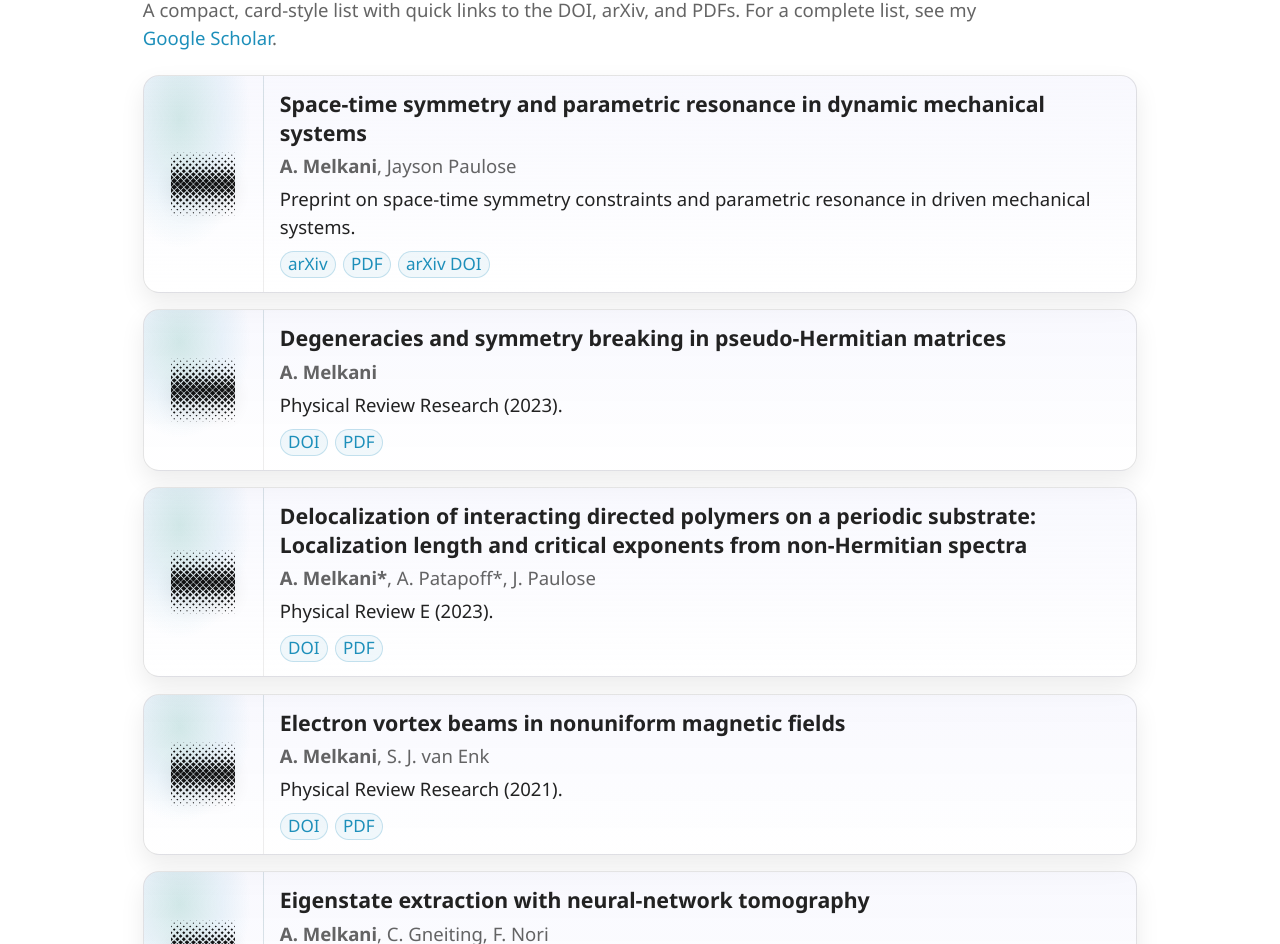
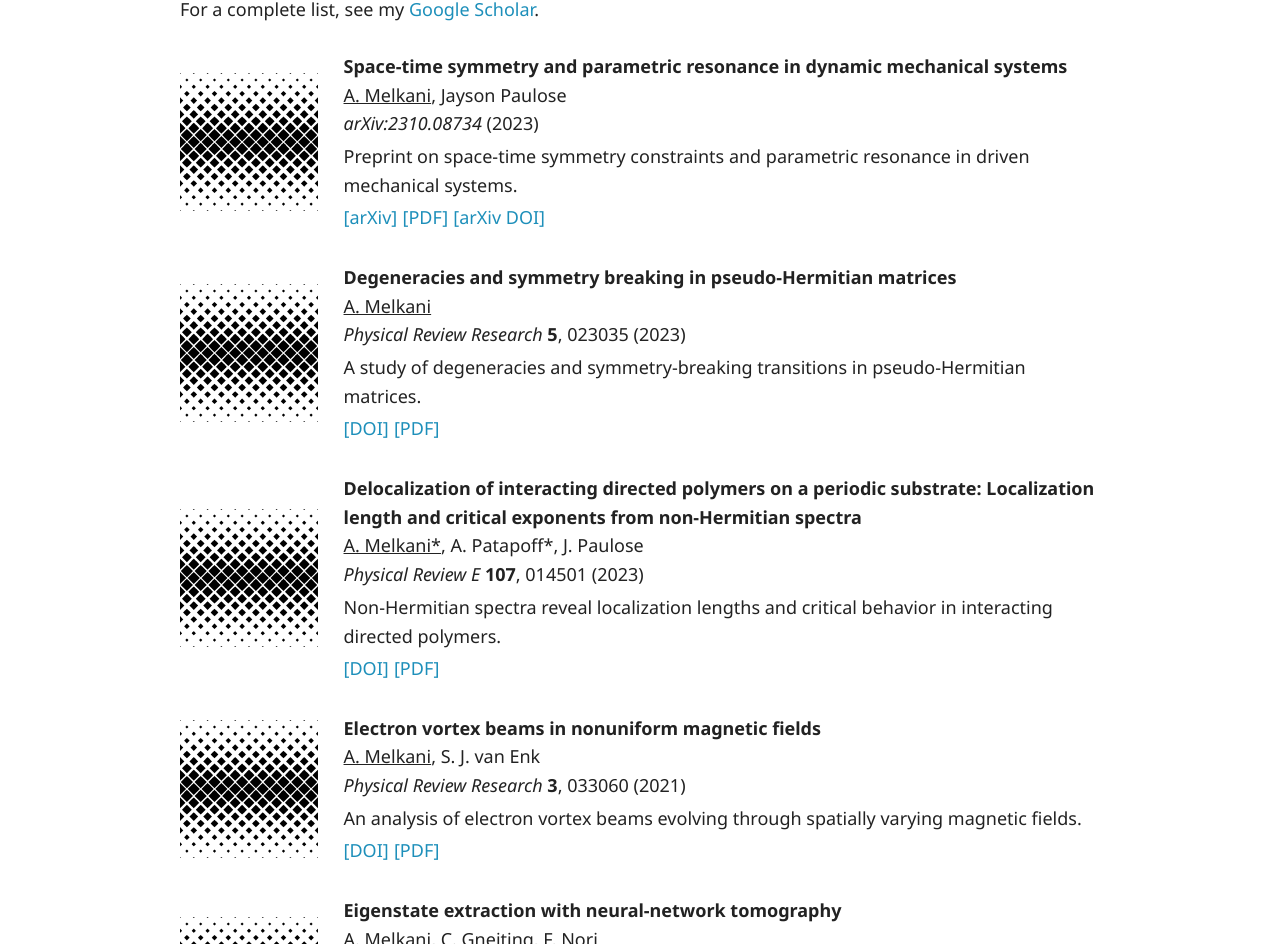
Before and after one commit to elMelkani/elmelkani.github.io, a plain HTML site: page publications2.html in a window 1280 px wide. Shown: the part 148-1092 px from the top of the page. Drawn offline with Linux system fonts and the light colour scheme.

Commit message:
new pubs

```diff
--- a/components/header.js
+++ b/components/header.js
@@ -30,7 +30,7 @@ class FooterText extends HTMLElement {
 		this.innerHTML =
 
 	`<div id="buffer"></div>
-	<footer id="footer">   <div>Last updated: September 2023. Stylesheets adapted from Kira Goldner's template.</div> </footer>
+	<footer id="footer">   <div>Last updated: September 2025. Stylesheets adapted from Kira Goldner's template.</div> </footer>
 `;
 	}
 }
--- a/publications2.html
+++ b/publications2.html
@@ -152,6 +152,32 @@
       height: 52px;
     }
   }
+
+  /* Match the downloaded Shankar Lab publication-row layout. */
+  #contentpane { max-width: 1000px; }
+  .pubs-header { gap: 0; margin: 1rem 0 2.4rem; }
+  .pubs-header h4 { margin-bottom: .7rem; }
+  .pubs-subtitle { max-width: 78ch; color: #222; font-size: 18px; line-height: 1.6; }
+  .pub-grid { counter-reset: publication 6; display: block; }
+  .pub-card { counter-increment: publication -1; display: grid; grid-template-columns: minmax(120px, 15%) 1fr; column-gap: 2.2rem; align-items: center; margin: 0 0 2.7rem; overflow: visible; background: transparent; border: 0; border-radius: 0; box-shadow: none; transition: none; }
+  .pub-card:hover { transform: none; box-shadow: none; border-color: transparent; }
+  .pub-thumb { display: block; padding: 0; background: transparent; border: 0; }
+  .pub-thumb img { display: block; width: 100%; height: 140px; object-fit: contain; opacity: 1; filter: none; }
+  .pub-body { position: relative; padding: 0; font-size: 18px; line-height: 1.6; }
+  .pub-body::before { content: none; }
+  .pub-me { font-weight: 400; text-decoration: underline; }
+  .pub-title { margin: 0; font-size: 18px; line-height: 1.6; }
+  .pub-title a { color: #222; }
+  .pub-title a:hover { color: #40A596; }
+  .pub-authors { margin: 0; color: #222; }
+  .pub-venue { margin: 0; color: #222; }
+  .pub-summary { min-height: 1.6em; margin: .35rem 0 .25rem; color: #222; }
+  .pub-links { display: flex; gap: .45rem; margin: 0; }
+  .pub-links a { display: inline; padding: 0; border: 0; border-radius: 0; background: transparent; color: #1D8FBA; font-size: 18px; line-height: 1.6; }
+  .pub-links a::before { content: "["; }
+  .pub-links a::after { content: "]"; }
+  .pub-links a:hover { border: 0; background: transparent; color: #40A596; }
+  @media (max-width: 720px) { .pub-card { grid-template-columns: 95px 1fr; column-gap: 1.2rem; } .pub-thumb img { width: 100%; height: 100px; } .pub-body { padding-left: 0; font-size: 16.2px; } .pub-title, .pub-links a { font-size: 16.2px; } }
 </style>
 </head>
 <body>
@@ -163,7 +189,6 @@
     <div class="pubs-header">
       <h4>Publications &amp; Preprints</h4>
       <div class="pubs-subtitle">
-        A compact, card-style list with quick links to the DOI, arXiv, and PDFs.
         For a complete list, see my
         <a href="https://scholar.google.com/citations?user=eS5qIn0AAAAJ&hl=en" target="_blank">Google Scholar</a>.
       </div>
@@ -178,7 +203,8 @@
           <div class="pub-title">
             <a href="https://arxiv.org/abs/2310.08734" target="_blank">Space-time symmetry and parametric resonance in dynamic mechanical systems</a>
           </div>
-          <div class="pub-authors"><b>A. Melkani</b>, Jayson Paulose</div>
+          <div class="pub-authors"><span class="pub-me">A. Melkani</span>, Jayson Paulose</div>
+          <div class="pub-venue"><i>arXiv:2310.08734</i> (2023)</div>
           <div class="pub-summary">Preprint on space-time symmetry constraints and parametric resonance in driven mechanical systems.</div>
           <div class="pub-links">
             <a href="https://arxiv.org/abs/2310.08734" target="_blank">arXiv</a>
@@ -196,8 +222,9 @@
           <div class="pub-title">
             <a href="https://doi.org/10.1103/PhysRevResearch.5.023035" target="_blank">Degeneracies and symmetry breaking in pseudo-Hermitian matrices</a>
           </div>
-          <div class="pub-authors"><b>A. Melkani</b></div>
-          <div class="pub-summary">Physical Review Research (2023).</div>
+          <div class="pub-authors"><span class="pub-me">A. Melkani</span></div>
+          <div class="pub-venue"><i>Physical Review Research</i> <b>5</b>, 023035 (2023)</div>
+          <div class="pub-summary">A study of degeneracies and symmetry-breaking transitions in pseudo-Hermitian matrices.</div>
           <div class="pub-links">
             <a href="https://doi.org/10.1103/PhysRevResearch.5.023035" target="_blank">DOI</a>
             <a href="https://journals.aps.org/prresearch/pdf/10.1103/PhysRevResearch.5.023035" target="_blank">PDF</a>
@@ -213,8 +240,9 @@
           <div class="pub-title">
             <a href="https://doi.org/10.1103/PhysRevE.107.014501" target="_blank">Delocalization of interacting directed polymers on a periodic substrate: Localization length and critical exponents from non-Hermitian spectra</a>
           </div>
-          <div class="pub-authors"><b>A. Melkani*</b>, A. Patapoff*, J. Paulose</div>
-          <div class="pub-summary">Physical Review E (2023).</div>
+          <div class="pub-authors"><span class="pub-me">A. Melkani*</span>, A. Patapoff*, J. Paulose</div>
+          <div class="pub-venue"><i>Physical Review E</i> <b>107</b>, 014501 (2023)</div>
+          <div class="pub-summary">Non-Hermitian spectra reveal localization lengths and critical behavior in interacting directed polymers.</div>
           <div class="pub-links">
             <a href="https://doi.org/10.1103/PhysRevE.107.014501" target="_blank">DOI</a>
             <a href="https://journals.aps.org/pre/pdf/10.1103/PhysRevE.107.014501" target="_blank">PDF</a>
@@ -230,8 +258,9 @@
           <div class="pub-title">
             <a href="https://doi.org/10.1103/PhysRevResearch.3.033060" target="_blank">Electron vortex beams in nonuniform magnetic fields</a>
           </div>
-          <div class="pub-authors"><b>A. Melkani</b>, S. J. van Enk</div>
-          <div class="pub-summary">Physical Review Research (2021).</div>
+          <div class="pub-authors"><span class="pub-me">A. Melkani</span>, S. J. van Enk</div>
+          <div class="pub-venue"><i>Physical Review Research</i> <b>3</b>, 033060 (2021)</div>
+          <div class="pub-summary">An analysis of electron vortex beams evolving through spatially varying magnetic fields.</div>
           <div class="pub-links">
             <a href="https://doi.org/10.1103/PhysRevResearch.3.033060" target="_blank">DOI</a>
             <a href="https://journals.aps.org/prresearch/pdf/10.1103/PhysRevResearch.3.033060" target="_blank">PDF</a>
@@ -247,8 +276,9 @@
           <div class="pub-title">
             <a href="https://doi.org/10.1103/PhysRevA.102.022412" target="_blank">Eigenstate extraction with neural-network tomography</a>
           </div>
-          <div class="pub-authors"><b>A. Melkani</b>, C. Gneiting, F. Nori</div>
-          <div class="pub-summary">Physical Review A (2020).</div>
+          <div class="pub-authors"><span class="pub-me">A. Melkani</span>, C. Gneiting, F. Nori</div>
+          <div class="pub-venue"><i>Physical Review A</i> <b>102</b>, 022412 (2020) &mdash; Editors&rsquo; Suggestion</div>
+          <div class="pub-summary">A neural-network tomography method for extracting quantum eigenstates directly from measurement data.</div>
           <div class="pub-links">
             <a href="https://doi.org/10.1103/PhysRevA.102.022412" target="_blank">DOI</a>
             <a href="https://journals.aps.org/pra/pdf/10.1103/PhysRevA.102.022412" target="_blank">PDF</a>
```
Also changed, not shown: index.html (+2 -2 lines).
